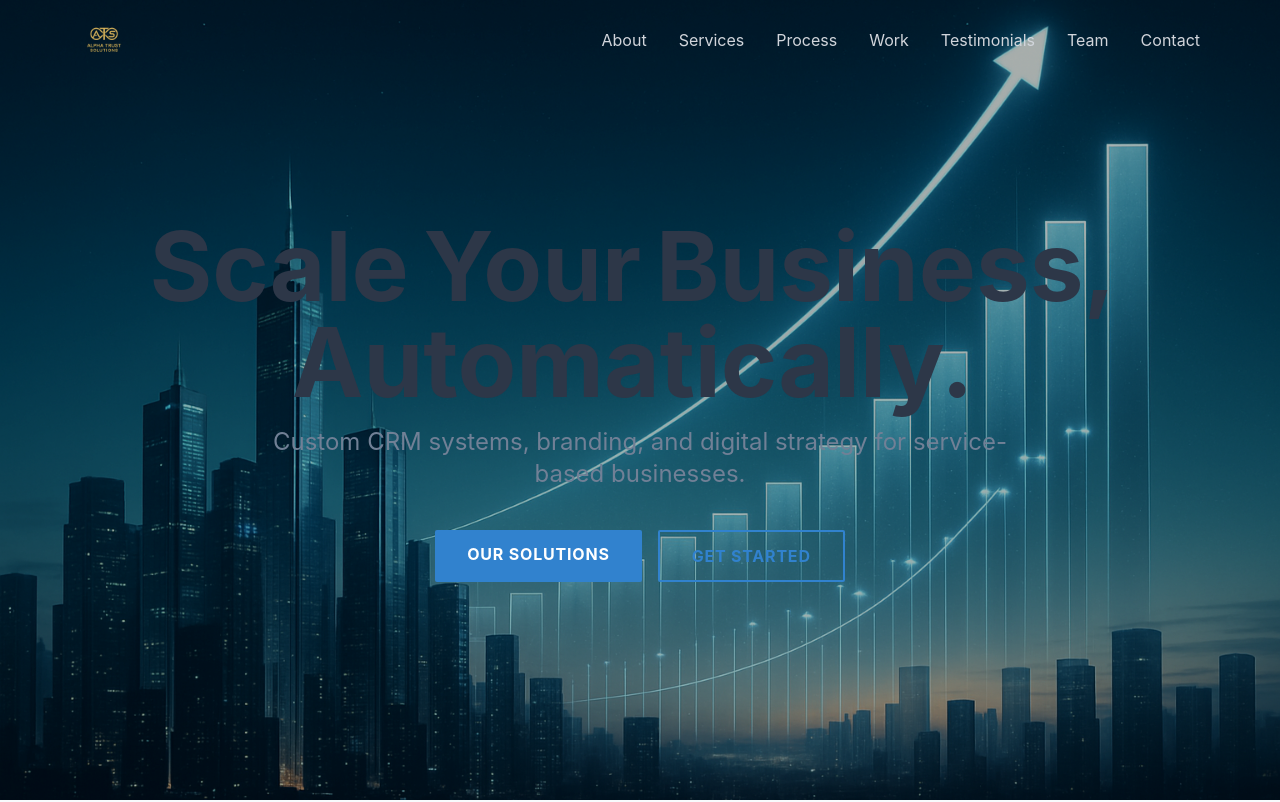
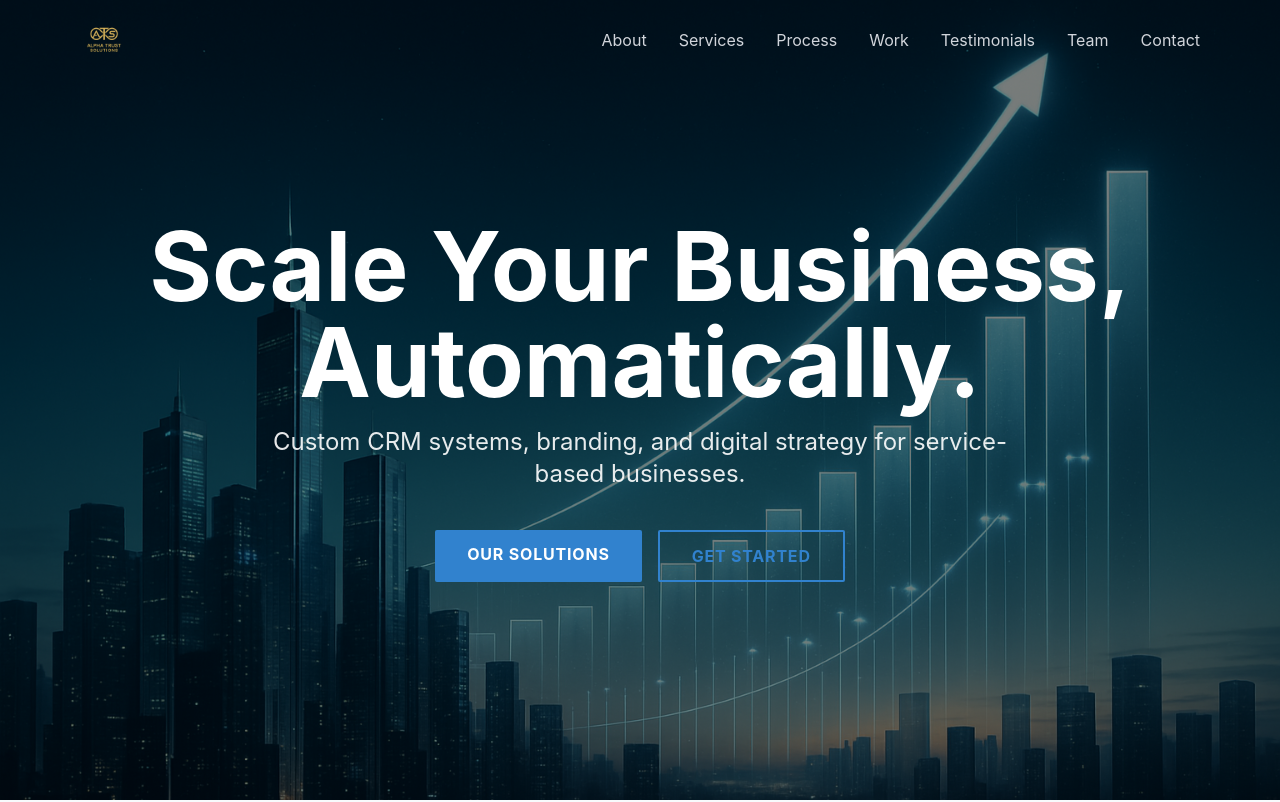
Before and after one commit to lerskytech/ATS-Final, a React (Vite) app: page / in a window 1280 px wide. Shown: the top 802 px of the page. Built offline with nearby package versions, Linux system fonts and the light colour scheme; the HTML template or start-up script is replaced by a standard one.

Commit message:
feat: Enhance Hero with new animations and improved styling

```diff
--- a/src/components/Hero.tsx
+++ b/src/components/Hero.tsx
@@ -5,71 +5,60 @@ import { Link } from 'react-scroll';
 const Hero = () => {
   const headline = "Scale Your Business, Automatically.";
 
-  const sentenceVariants = {
-    hidden: { opacity: 1 },
+  const containerVariants = {
+    hidden: { opacity: 0 },
     visible: {
       opacity: 1,
       transition: {
-        staggerChildren: 0.1,
+        staggerChildren: 0.3,
+        delayChildren: 0.2,
       },
     },
   };
 
-  const wordVariants = {
+  const itemVariants = {
     hidden: { opacity: 0, y: 20 },
     visible: {
       opacity: 1,
       y: 0,
-      transition: {
-        type: 'spring',
-        damping: 12,
-        stiffness: 100,
-      },
+      transition: { type: 'spring', stiffness: 100, damping: 12 }
     },
   };
 
   return (
     <section id="hero" className="relative h-screen flex items-center justify-center bg-background">
       <div
-        className="absolute inset-0 bg-cover bg-center bg-no-repeat"
+        className="absolute inset-0 bg-cover bg-top bg-no-repeat"
         style={{ backgroundImage: `url(${HeroImage})` }}
         role="img"
         aria-label="A modern digital agency dashboard UI showing client growth metrics."
       >
-        <div className="absolute inset-0 bg-black/30"></div>
+        <div className="absolute inset-0 bg-black/50"></div>
       </div>
 
-      <div className="relative z-10 container mx-auto px-4 text-center">
+      <motion.div
+        className="relative z-10 container mx-auto px-4 text-center"
+        variants={containerVariants}
+        initial="hidden"
+        animate="visible"
+      >
         <motion.h1
-          className="font-sans font-bold text-6xl md:text-8xl text-text-primary mb-4"
-          variants={sentenceVariants}
-          initial="hidden"
-          animate="visible"
+          className="font-sans font-bold text-6xl md:text-8xl text-white mb-4"
+          variants={itemVariants}
         >
-          {headline.split(" ").map((word, index) => (
-            <motion.span
-              key={index}
-              variants={wordVariants}
-              style={{ display: 'inline-block', marginRight: '15px' }}
-            >
-              {word}
-            </motion.span>
-          ))}
+          {headline}
         </motion.h1>
-        <motion.div
-          initial={{ opacity: 0, y: 20 }}
-          animate={{ opacity: 1, y: 0 }}
-          transition={{ duration: 0.8, delay: 1.5, ease: "easeInOut" }}
+
+        <motion.p
+          className="text-xl md:text-2xl text-white/90 max-w-3xl mx-auto mb-10"
+          variants={itemVariants}
         >
-          <p className="text-xl md:text-2xl text-text-secondary max-w-3xl mx-auto mb-10">
-            Custom CRM systems, branding, and digital strategy for service-based businesses.
-          </p>
-        </motion.div>
+          Custom CRM systems, branding, and digital strategy for service-based businesses.
+        </motion.p>
+
         <motion.div
           className="flex justify-center gap-4"
-          initial={{ opacity: 0, y: 20 }}
-          animate={{ opacity: 1, y: 0 }}
-          transition={{ duration: 0.8, delay: 1.8, ease: "easeInOut" }}
+          variants={itemVariants}
         >
           <Link to="services" smooth={true} duration={800} className="bg-accent text-white font-bold py-3 px-8 rounded-sm uppercase tracking-wider transition-all duration-300 hover:bg-accent-hover hover:shadow-lg cursor-pointer">
             Our Solutions
@@ -78,7 +67,7 @@ const Hero = () => {
             Get Started
           </Link>
         </motion.div>
-      </div>
+      </motion.div>
     </section>
   );
 };
```
